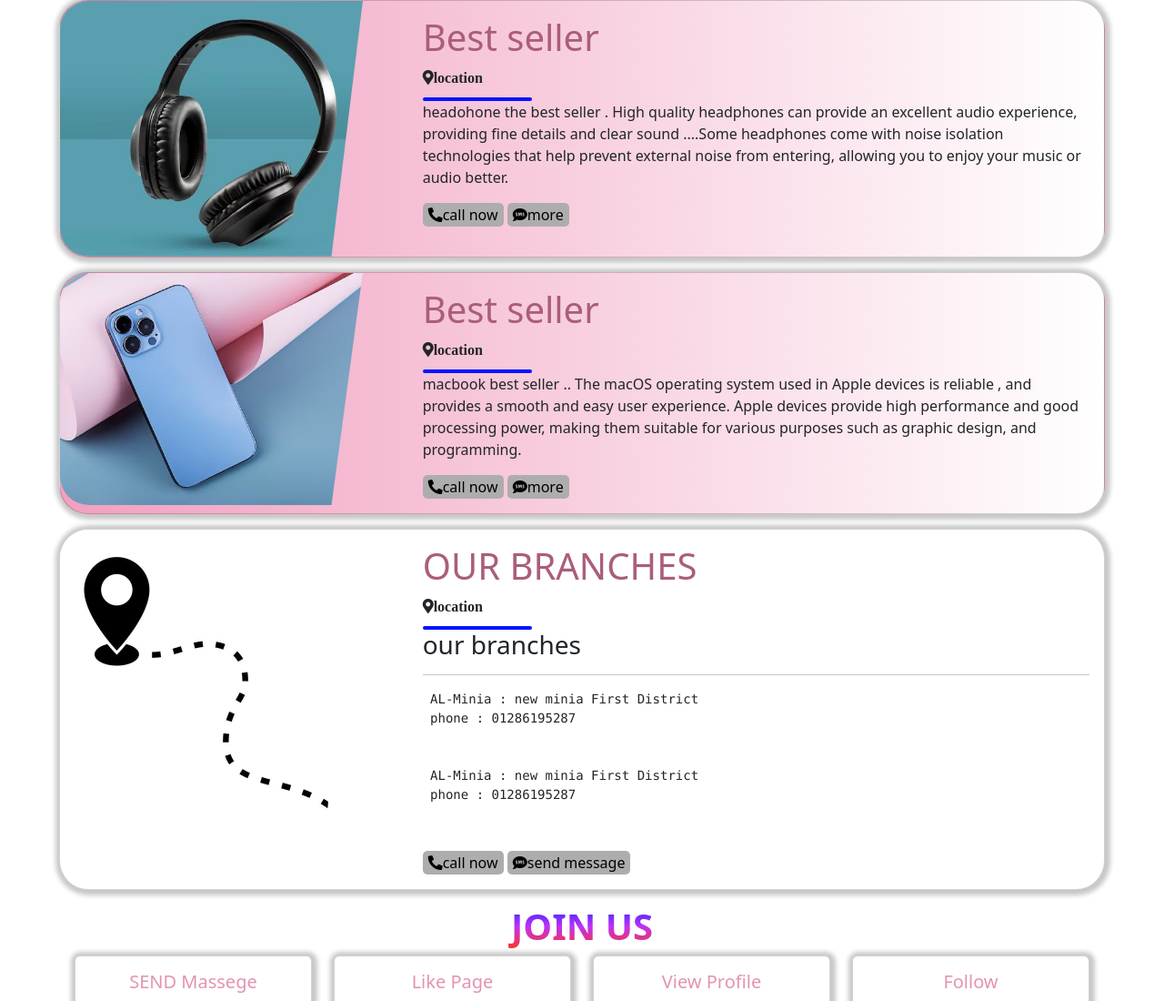
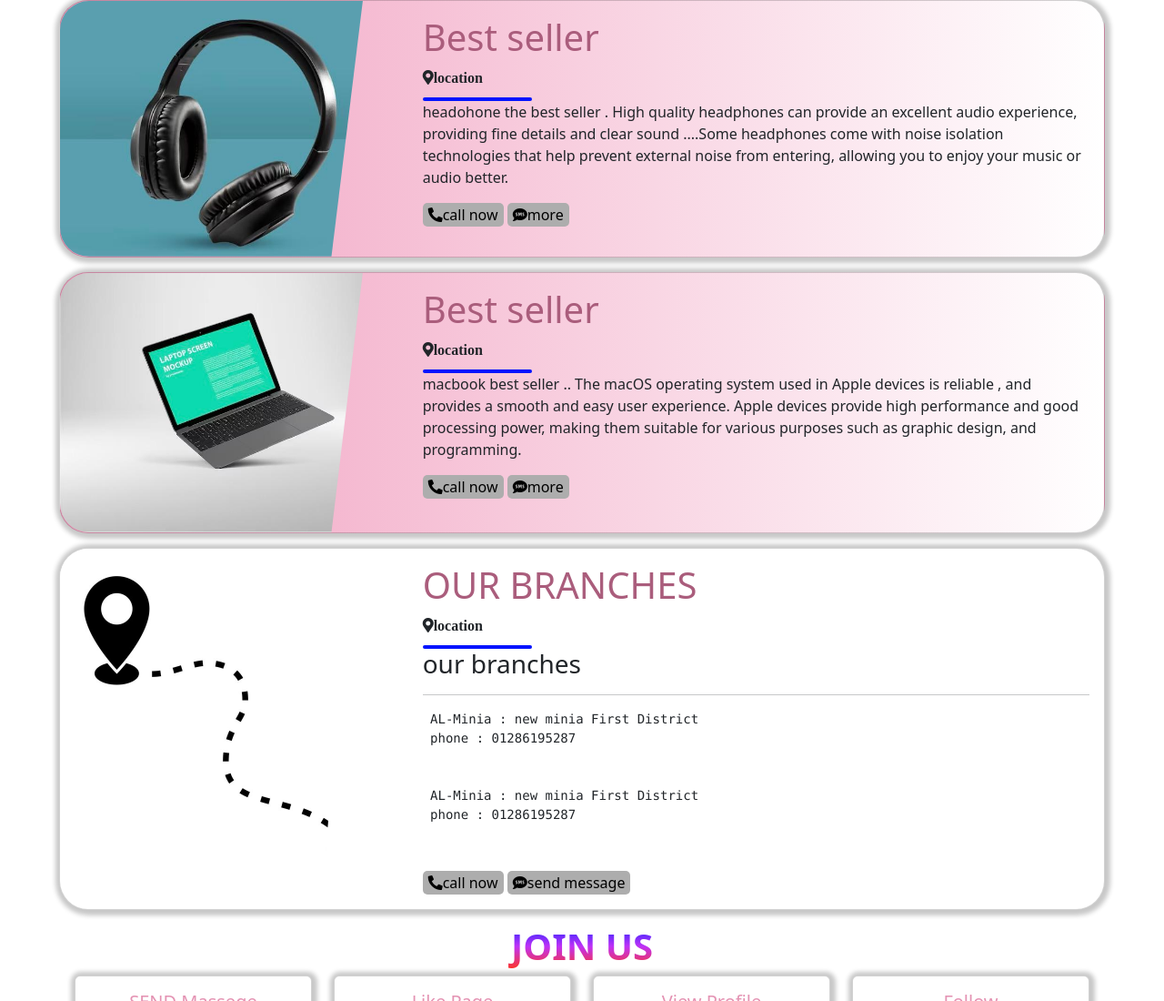
Before and after one commit to mohraashraf/project, a plain HTML site: page index.html in a window 1280 px wide. Shown: the part 5195-6295 px from the top of the page at 91% size. Drawn offline with nearby package versions, Linux system fonts and the light colour scheme.

Commit message:
index.html

```diff
--- a/index.html
+++ b/index.html
@@ -485,7 +485,7 @@
 <div class="card mb-3 podcast2 rounded rounded-5" >
   <div class="row g-0">
     <div class="col-md-4 ">
-      <img src="images/bgg.avif" class="img-fluid rounded rounded-5 img-podcast2 " alt="location">
+      <img src="images/laptop4.avif" class="img-fluid rounded rounded-5 img-podcast2 " alt="location">
     </div>
     <div class="col-md-8">
       <div class="card-body">
```
